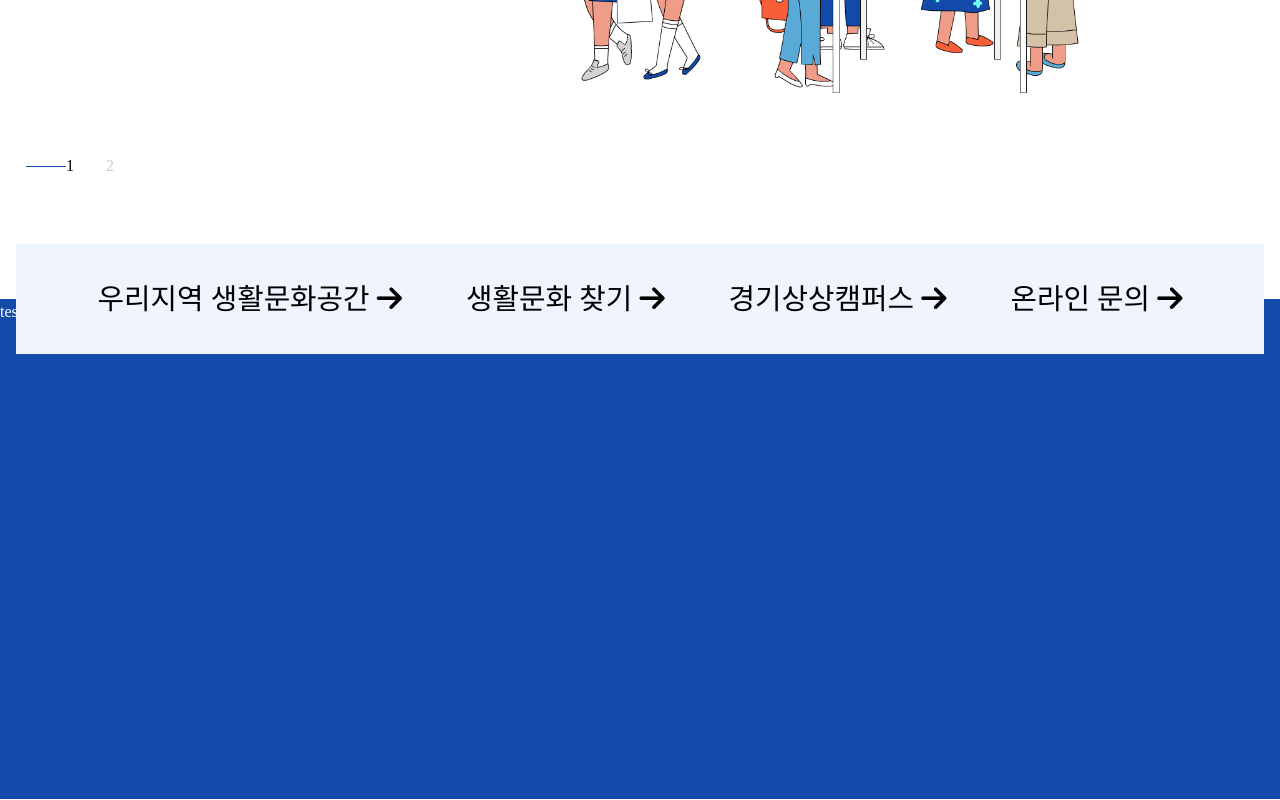
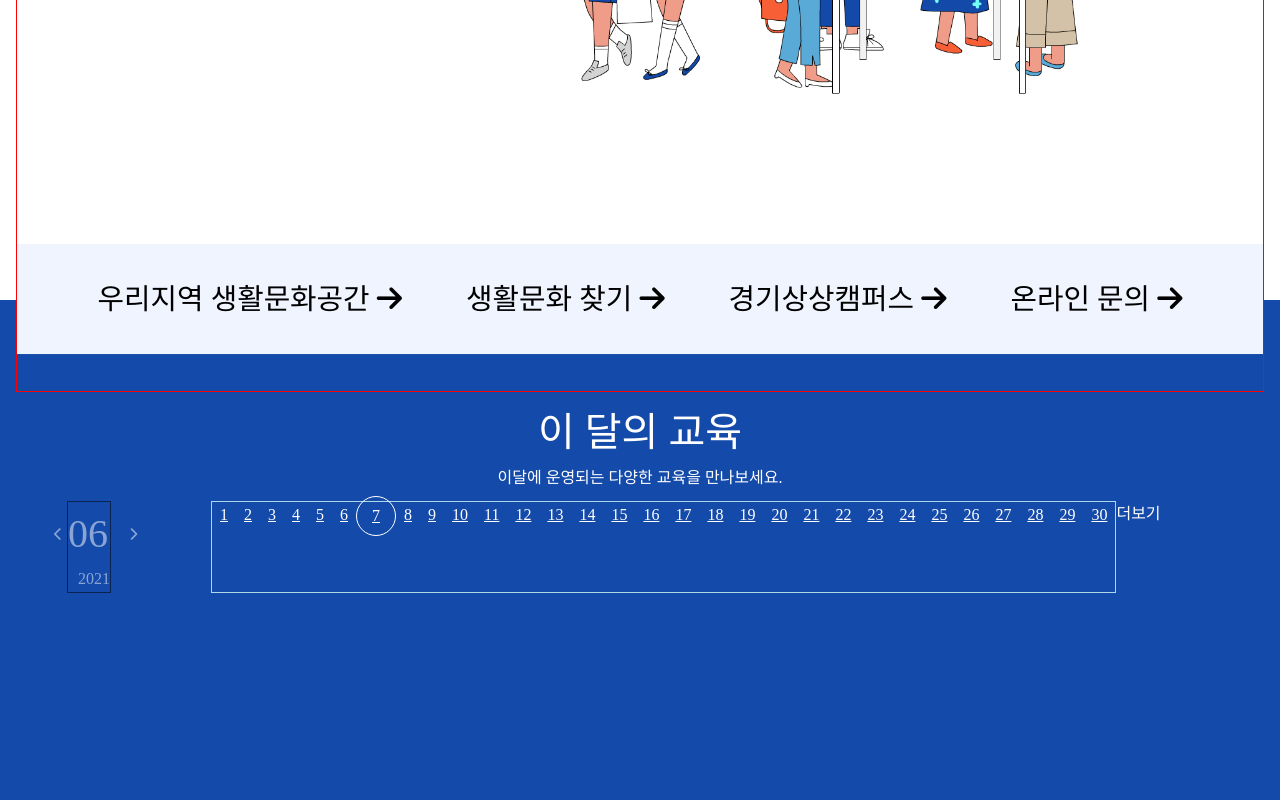
Before and after one commit to jubi1031/glige_re, a plain HTML site: page index.html in a window 1280 px wide. Shown: the part 454-1254 px from the top of the page. Drawn offline with nearby package versions, Linux system fonts and the light colour scheme; a web font is replaced by a local one.

Commit message:
first commit

```diff
--- /dev/null
+++ b/css/eduMonth.css
@@ -0,0 +1,69 @@
+.inner {
+  position: relative;
+  border: 1px solid red;
+}
+.eduMonth h2 {
+  position: relative;
+  top: 100px;
+  text-align: center;
+}
+.eduMonth strong {
+  font-size: 2.5rem;
+  font-family: "GmarketSansBold";
+}
+.eduMonth span {
+  font-size: 1rem;
+}
+.eduMonth .calendarArea {
+  position: absolute;
+  top: 200px;
+  display: flex;
+}
+.eduMonth .day {
+  border: 1px solid lightblue;
+  display: flex;
+  margin-left: 100px;
+}
+.eduMonth .day li {
+  padding: 0 0.5rem;
+  text-decoration: underline;
+}
+.eduMonth .day .on {
+  width: 40px;
+  height: 40px;
+  border: 1px solid white;
+  border-radius: 20px;
+  display: flex;
+  justify-content: center;
+  align-items: center;
+  position: relative;
+  top: -6px;
+}
+.eduMonth .year {
+  margin-left: 50px;
+  opacity: 0.5;
+  position: relative;
+  border: 1px solid black;
+}
+.year strong {
+  display: block;
+}
+.year span {
+  padding-left: 10px;
+}
+.year button {
+  background-color: transparent;
+  border: none;
+  color: white;
+  position: absolute;
+}
+.year button:nth-of-type(1) {
+  left: -20px;
+  top: 1.5rem;
+}
+.year button:nth-of-type(2) {
+  left: 55px;
+  top: 1.5rem;
+}
+.eduMonth {
+}
--- a/index.html
+++ b/index.html
@@ -18,6 +18,7 @@
       href="https://cdn.jsdelivr.net/npm/swiper@11/swiper-bundle.min.css"
     />
     <link rel="stylesheet" href="./css/common.css" />
+    <link rel="stylesheet" href="./css/eduMonth.css" />
     <script src="https://cdn.jsdelivr.net/npm/swiper@11/swiper-bundle.min.js"></script>
     <script src="./js/common.js" defer></script>
   </head>
@@ -119,6 +120,108 @@
         </nav>
       </div>
     </section>
-    <section class="eduMonth">test</section>
+    <section class="eduMonth">
+      <div class="inner">
+        <h2>
+          <strong>이 달의 교육</strong><br />
+          <span>이달에 운영되는 다양한 교육을 만나보세요.</span>
+        </h2>
+        <div class="calendarArea mw">
+          <div class="year">
+            <strong>06</strong>
+            <span>2021</span>
+            <button><i class="fa-solid fa-chevron-left"></i></button>
+            <button><i class="fa-solid fa-chevron-right"></i></button>
+          </div>
+          <ul class="day">
+            <li>1</li>
+            <li>2</li>
+            <li>3</li>
+            <li>4</li>
+            <li>5</li>
+            <li>6</li>
+            <li class="on">7</li>
+            <li>8</li>
+            <li>9</li>
+            <li>10</li>
+            <li>11</li>
+            <li>12</li>
+            <li>13</li>
+            <li>14</li>
+            <li>15</li>
+            <li>16</li>
+            <li>17</li>
+            <li>18</li>
+            <li>19</li>
+            <li>20</li>
+            <li>21</li>
+            <li>22</li>
+            <li>23</li>
+            <li>24</li>
+            <li>25</li>
+            <li>26</li>
+            <li>27</li>
+            <li>28</li>
+            <li>29</li>
+            <li>30</li>
+          </ul>
+          <a href="#" class="more">더보기</a>
+        </div>
+        <!-- swiper 소스 들어가는 곳 -->
+        <!-- <div class="swiper eduSlide">
+          <ul class="swiper-wrapper">
+            <li class="swiper-slide">
+              <figure class="card">
+                <img src="./img/space_01.png" alt="카드1" />
+                <p class="info">
+                  <span>#교육</span>
+                  <time>2024. 01. 01</time>
+                  <strong>행복한 합창단</strong>
+                </p>
+                <a href="#" class="more">더보기</a>
+                <figcaption class="desc">
+                  <span>하남</span>
+                  <strong>벨칸토성학 동호회</strong>
+                  <span
+                    ><i class="fa-solid fa-location-dot"></i> 하남 문회회관
+                    연습실</span
+                  >
+                  <time
+                    ><i class="fa-regular fa-calendar"></i> 2024. 01. 01</time
+                  >
+                </figcaption>
+              </figure>
+            </li>
+            <li>
+              <figure class="card">
+                <img src="./img/space_01.png" alt="카드1" />
+                <p class="info">
+                  <span>#교육</span>
+                  <time>2024. 01. 01</time>
+                  <strong>행복한 합창단</strong>
+                </p>
+                <a href="#" class="more">더보기</a>
+                <figcaption class="desc">
+                  <span>하남</span>
+                  <strong>벨칸토성학 동호회</strong>
+                  <span
+                    ><i class="fa-solid fa-location-dot"></i> 하남 문회회관
+                    연습실</span
+                  >
+                  <time
+                    ><i class="fa-regular fa-calendar"></i> 2024. 01. 01</time
+                  >
+                </figcaption>
+              </figure>
+            </li>
+          </ul>
+          <div class="swiper-pagination pg2"></div>
+        </div> -->
+        <!--
+            .swiper-slide 영역에 들어가는 구조
+
+        -->
+      </div>
+    </section>
   </body>
 </html>
--- a/js/common.js
+++ b/js/common.js
@@ -1,4 +1,4 @@
-let swiper = new Swiper(".mainSlide", {
+let swiper1 = new Swiper(".mainSlide", {
   spaceBetween: 30,
   effect: "fade",
   navigation: {
@@ -6,7 +6,7 @@ let swiper = new Swiper(".mainSlide", {
     prevEl: ".prev1",
   },
   pagination: {
-    el: ".pg1",
+    el: ".pg1,",
     clickable: true,
     clickable: true,
     renderBullet: function (index, className) {
@@ -14,3 +14,13 @@ let swiper = new Swiper(".mainSlide", {
     },
   },
 });
+
+var swiper2 = new Swiper(".eduSwiper", {
+  pagination: {
+    el: ".pg2",
+    clickable: true,
+    renderBullet: function (index, className) {
+      return '<span class="' + className + '">' + (index + 1) + "</span>";
+    },
+  },
+});
```
